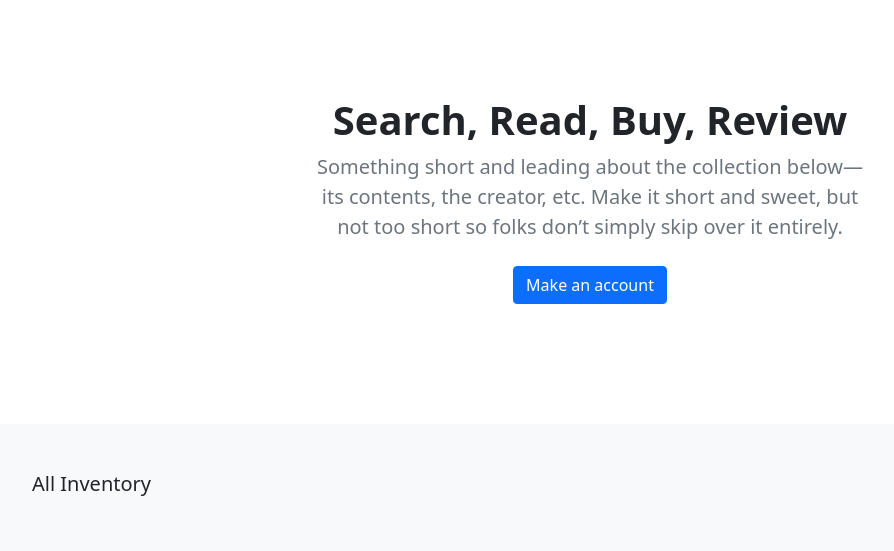
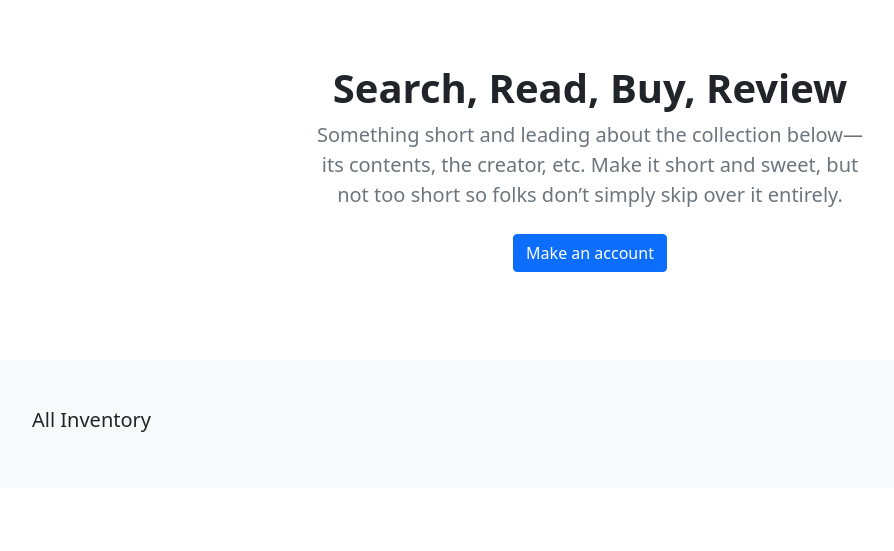
Before and after one commit to DrewRichardson/farm-site, a Django app: template templates/store/home.html in a window 1280 px wide. Shown: the part 57-608 px from the top of the page, without its empty margins (50-944 px from the left). Run offline with Django 3.2, Linux system fonts and the light colour scheme; the template is opened without the code that fills it, so the values that code supplies are empty.

Commit message:
updating size

```diff
--- a/templates/store/home.html
+++ b/templates/store/home.html
@@ -1,13 +1,13 @@
 {% extends "./base.html" %}
 {% load static %}
-{% block title %}Home{% endblock %}
+{% block title %}BookStore{% endblock %}
 {% block content %}
 
 
 <main>
 
     <section class="py-5 text-center container">
-        <div class="row py-lg-5">
+        <div class="row py-lg-3">
             <div class="col-lg-6 col-md-8 mx-auto">
                 <h1 class="h1 fw-bold">Search, Read, Buy, Review</h1>
                 <p class="lead text-muted">Something short and leading about the collection below—its contents, the creator,
```
